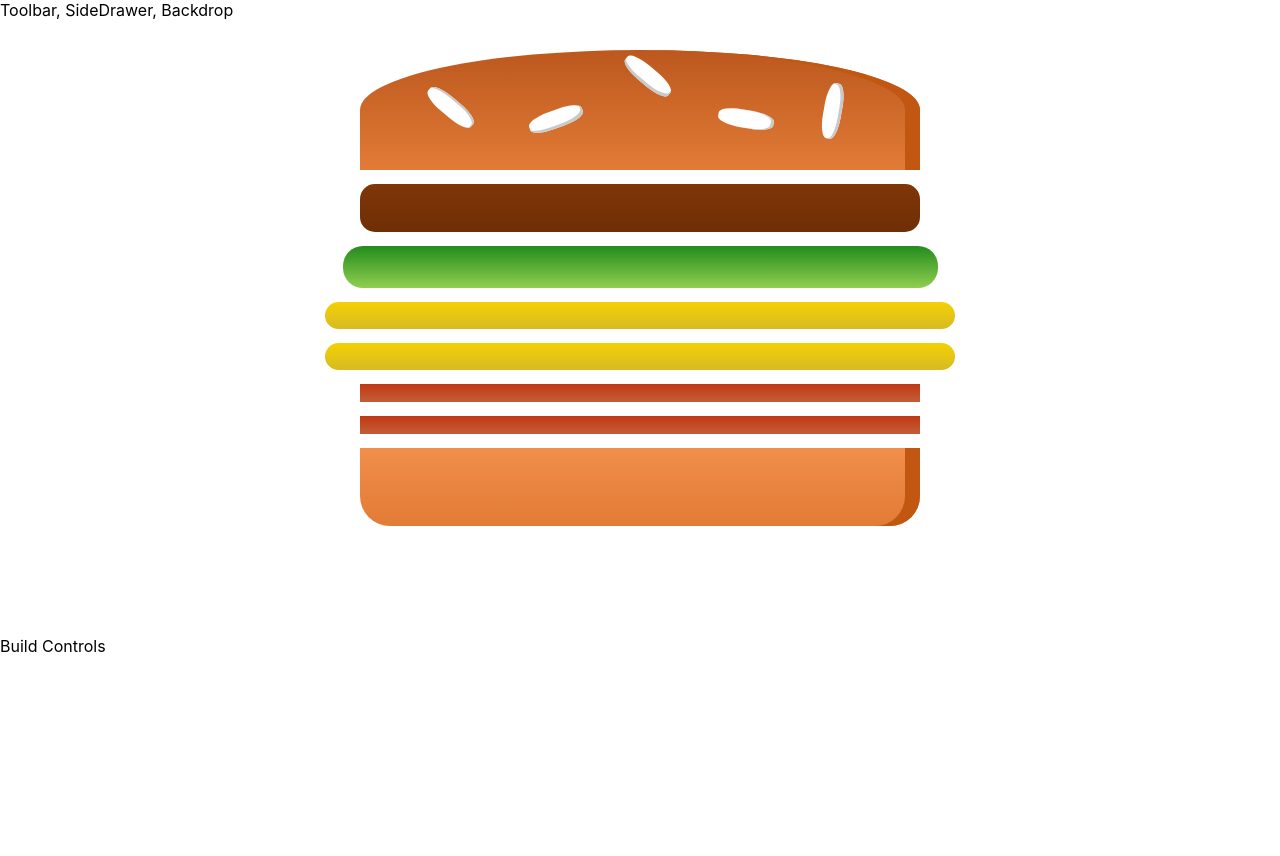
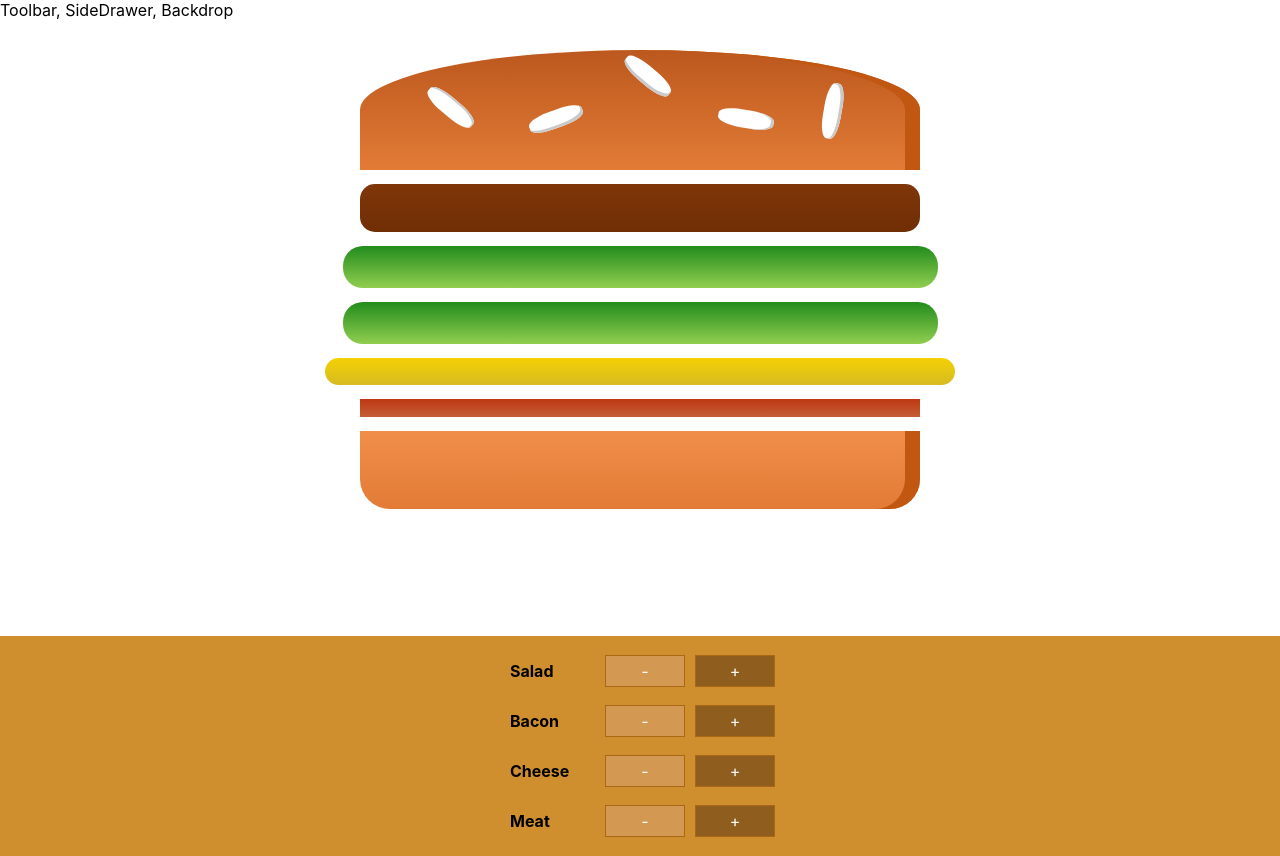
Before and after one commit to urke90/React-burger-app, a React (Create React App) app: page / in a window 1280 px wide. Before the commit the page ends 800 px from the top, so only its background shows below. Built offline with nearby package versions, Linux system fonts and the light colour scheme.

Commit message:
added controls for adding and removing ingredients

```diff
--- /dev/null
+++ b/src/components/Burger/BuildControls/BuildControl/BuildControl.js
@@ -0,0 +1,13 @@
+import React from "react";
+
+import classes from "./BuildControl.module.css";
+
+const buildControl = ({ label }) => (
+  <div className={classes.BuildControl}>
+    <div className={classes.Label}>{label}</div>
+    <button className={classes.Less}>-</button>
+    <button className={classes.More}>+</button>
+  </div>
+);
+
+export default buildControl;
--- /dev/null
+++ b/src/components/Burger/BuildControls/BuildControl/BuildControl.module.css
@@ -0,0 +1,58 @@
+.BuildControl {
+  display: flex;
+  justify-content: space-between;
+  align-items: center;
+  margin: 5px 0;
+}
+
+.BuildControl button {
+  display: block;
+  font: inherit;
+  padding: 5px;
+  margin: 0 5px;
+  width: 80px;
+  border: 1px solid #aa6817;
+  cursor: pointer;
+  outline: none;
+}
+
+.BuildControl button:disabled {
+  background-color: #ac9980;
+  border: 1px solid #7e7365;
+  color: #ccc;
+  cursor: default;
+}
+
+.BuildControl button:hover:disabled {
+  background-color: #ac9980;
+  color: #ccc;
+  cursor: not-allowed;
+}
+
+.Label {
+  padding: 10px;
+  font-weight: bold;
+  width: 80px;
+}
+
+.BuildControl .Less {
+  background-color: #d39952;
+  color: white;
+}
+
+.BuildControl .More {
+  background-color: #8f5e1e;
+  color: white;
+}
+
+.BuildControl .Less:hover,
+.BuildControl .Less:active {
+  background-color: #daa972;
+  color: white;
+}
+
+.BuildControl .More:hover,
+.BuildControl .More:active {
+  background-color: #99703f;
+  color: white;
+}
--- /dev/null
+++ b/src/components/Burger/BuildControls/BuildControls.js
@@ -0,0 +1,23 @@
+import React from "react";
+
+import classes from "./BuildControls.module.css";
+import BuildControl from "./BuildControl/BuildControl";
+
+const controls = [
+  { label: "Salad", type: "salad" },
+  { label: "Bacon", type: "bacon" },
+  { label: "Cheese", type: "cheese" },
+  { label: "Meat", type: "meat" },
+];
+
+const buildControls = () => (
+  <div className={classes.BuildControls}>
+    {controls.map((ctrl) => {
+      return (
+        <BuildControl key={ctrl.label} label={ctrl.label} type={ctrl.type} />
+      );
+    })}
+  </div>
+);
+
+export default buildControls;
--- /dev/null
+++ b/src/components/Burger/BuildControls/BuildControls.module.css
@@ -0,0 +1,10 @@
+.BuildControls {
+  width: 100%;
+  background-color: #cf8f2e;
+  display: flex;
+  flex-flow: column;
+  align-items: center;
+  box-shadow: 0 2px 1px #ccc;
+  margin: auto;
+  padding: 10px 0;
+}
--- a/src/components/Burger/Burger.js
+++ b/src/components/Burger/Burger.js
@@ -4,11 +4,18 @@
 import classes from "./Burger.module.css";
 
 const burger = ({ ingredients }) => {
-  const transformedIngredients = Object.keys(ingredients).map((ing) => {
-    return [...Array(ingredients[ing]).fill(ing)].map((_, i) => (
-      <BurgerIngredient key={ing + i} type={ing} />
-    ));
-  });
+  let transformedIngredients = Object.keys(ingredients)
+    .map((ing) => {
+      return [...Array(ingredients[ing]).fill(ing)].map((_, i) => (
+        <BurgerIngredient key={ing + i} type={ing} />
+      ));
+    })
+    .reduce((acc, el) => acc.concat(el), []);
+  console.log("transformedIngredients", transformedIngredients);
+
+  if (transformedIngredients.length === 0) {
+    transformedIngredients = <p>Please add ingredients!!!</p>;
+  }
 
   // const transformedIngredients = Object.keys(ingredients).map((ing) => {
   //   return [...Array(ingredients[ing])].map((_, i) => (
--- a/src/containers/BurgerBuilder/BurgerBuilder.js
+++ b/src/containers/BurgerBuilder/BurgerBuilder.js
@@ -1,15 +1,16 @@
 import React, { Component } from "react";
 
 import Burger from "../../components/Burger/Burger";
+import BuildControls from "../../components/Burger/BuildControls/BuildControls";
 import Aux from "../../hoc/Aux";
 
 class BurgerBuilder extends Component {
   state = {
     ingredients: {
       meat: 1,
-      salad: 1,
-      cheese: 2,
-      bacon: 2,
+      salad: 2,
+      cheese: 1,
+      bacon: 1,
     },
   };
 
@@ -17,7 +18,7 @@
     return (
       <Aux>
         <Burger ingredients={this.state.ingredients} />
-        <div>Build Controls</div>
+        <BuildControls />
       </Aux>
     );
   }
```
